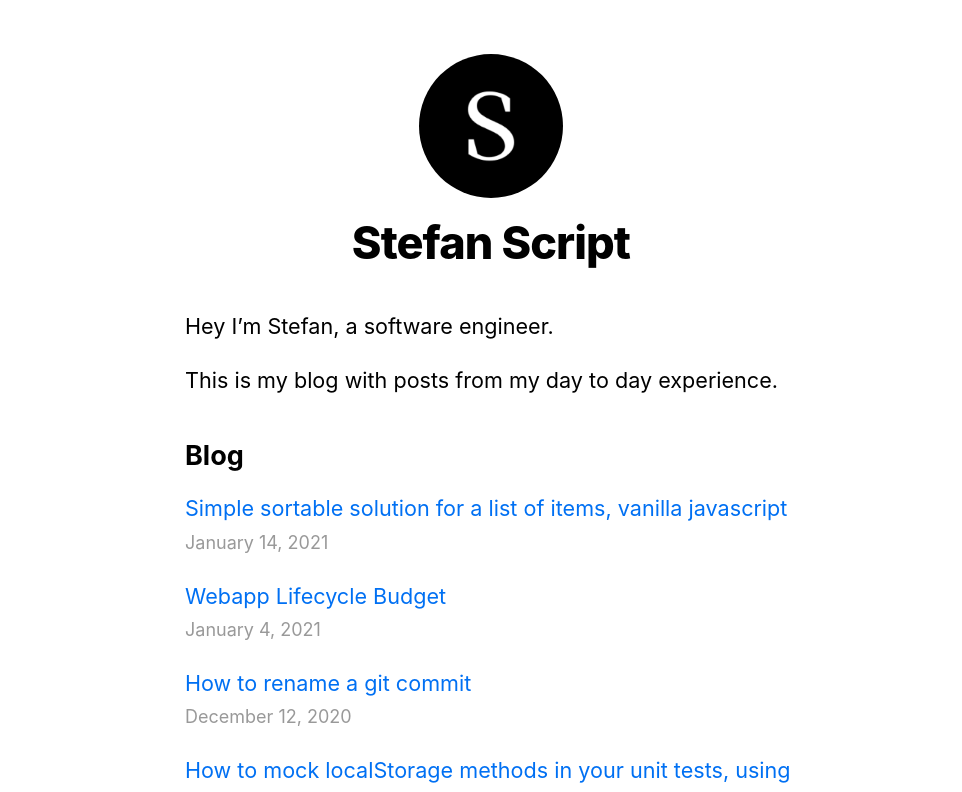
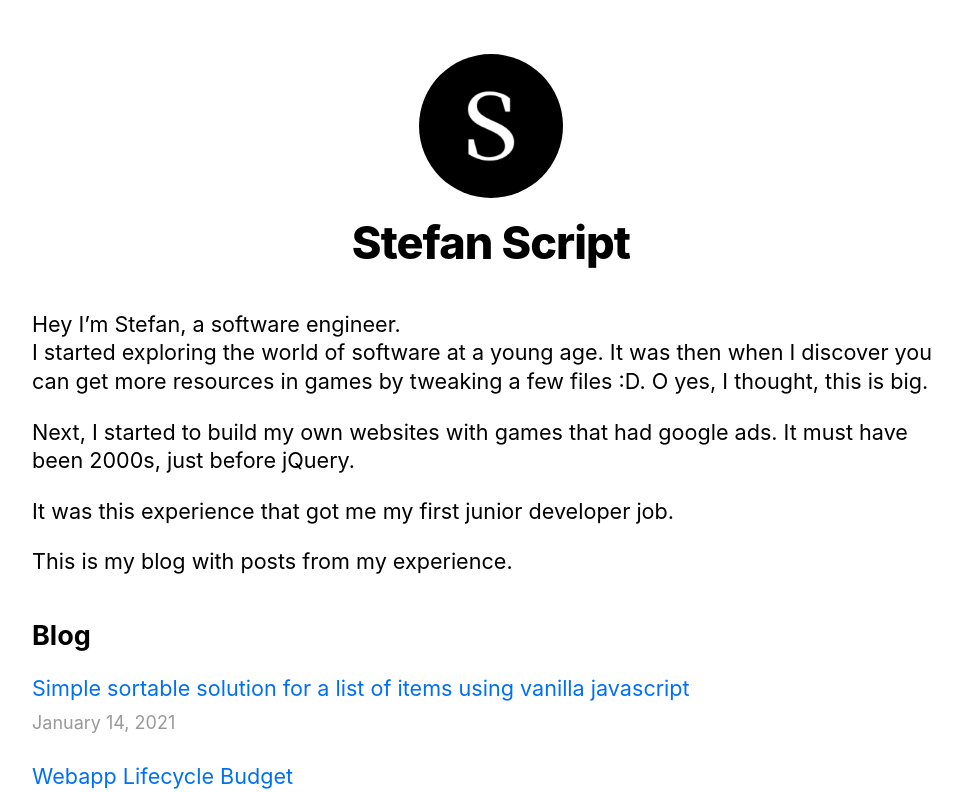
Before and after one commit to stefanscript/blog, a Next.js app: page / in a window 1280 px wide. Shown: the top 792 px of the page, without its empty margins (149-1111 px from the left). Built offline with nearby package versions, Linux system fonts and the light colour scheme.

Commit message:
refactor simple sortable library, update index

```diff
--- a/components/layout.module.css
+++ b/components/layout.module.css
@@ -1,5 +1,5 @@
 .container {
-  max-width: 36rem;
+  max-width: 53rem;
   padding: 0 1rem;
   margin: 3rem auto 6rem;
 }
--- a/pages/index.js
+++ b/pages/index.js
@@ -12,8 +12,18 @@ export default function Home({ allPosts }) {
         <title>{siteTitle}</title>
       </Head>
       <section className={utilStyles.headingMd}>
-        <p>Hey I&rsquo;m Stefan, a software engineer.</p>
-        <p>This is my blog with posts from my day to day experience.</p>
+        <p>
+          Hey I&rsquo;m Stefan, a software engineer. <br />I started exploring
+          the world of software at a young age. It was then when I discover you
+          can get more resources in games by tweaking a few files :D. O yes, I
+          thought, this is big.
+        </p>
+        <p>
+          Next, I started to build my own websites with games that had google
+          ads. It must have been 2000s, just before jQuery.
+        </p>
+          <p>It was this experience that got me my first junior developer job.</p>
+        <p>This is my blog with posts from my experience.</p>
       </section>
       <section className={`${utilStyles.headingMd} ${utilStyles.padding1px}`}>
         <h2 className={utilStyles.headingLg}>Blog</h2>
--- a/posts/simple-sortable-list-vanilla-js.md
+++ b/posts/simple-sortable-list-vanilla-js.md
@@ -1,12 +1,12 @@
 ---
-title: Simple sortable solution for a list of items, vanilla javascript
+title: Simple sortable solution for a list of items using vanilla javascript
 date: "2021-01-14"
 author: stefan
 ---
 
 I needed to create a very simple solution for sorting a list of items.
 
-#### I started with a simple list with each element having it's own data id
+#### I started with a list, each element having it's own id
 
     <ul class="simple-sortable">
         <li data-id="1">1 Bob</li>
@@ -15,8 +15,51 @@ I needed to create a very simple solution for sorting a list of items.
         <li data-id="4">4 Zack</li>
     </ul>
 
-#### the entire js needed (v1.0.1)
-After a bit of research (thanks MDN) and a bit of tinkering I came out with this solution:
+#### Next I had a look at the [Drag and Drop API](https://developer.mozilla.org/en-US/docs/Web/API/HTML_Drag_and_Drop_API)
+Here I discovered the events that I could use for my simple example: *dragstart, dragenter and dragend*.
+In order to use these events, I needed to set `draggable` on each of the list items.
+I decided to set the attribute using javascript:
+
+    item.setAttribute("draggable", true);
+
+#### dragstart
+    item.addEventListener("dragstart", (e) => {
+        dragged = e.target;
+    })
+When this event fires you know that `e.target` is the element that is being dragged.
+
+
+
+#### dragenter
+    item.addEventListener("dragenter", (e) => {
+        if (dragged !== e.target) {
+            target = e.target;
+        }
+    })
+`dragenter` fires when you touch elements of the list.
+`e.target` is the element that is being touched by your dragged
+element.
+
+#### dragend
+    item.addEventListener("dragend", (e) => {
+        if (target) {
+            if (draggedY < target.getBoundingClientRect().y) {
+                dragged.parentNode.removeChild(dragged);
+                target.after(dragged);
+            } else {
+                dragged.parentNode.removeChild(dragged);
+                target.before(dragged);
+            }
+        }
+    })
+Finally on dragend you can start to rearrange the elements that are affected by the new order
+
+
+
+#### All together now
+![Simple sortable 1.0](/images/simple-sortable1.0.gif)
+
+And the js
 
     function SimpleSortable(newOrderHandler) {
         window.addEventListener("load", () => {
@@ -63,8 +106,8 @@ After a bit of research (thanks MDN) and a bit of tinkering I came out with this
         });
     }
 
-I ended up creating a small library - https://github.com/stefanscript/simple-sortable.
+I ended up creating a small library - [https://github.com/stefanscript/simple-sortable](https://github.com/stefanscript/simple-sortable).
 
 References:
 
-Drag and drop MDN - https://developer.mozilla.org/en-US/docs/Web/API/HTML_Drag_and_Drop_API
+Drag and drop MDN - [https://developer.mozilla.org/en-US/docs/Web/API/HTML_Drag_and_Drop_API](https://developer.mozilla.org/en-US/docs/Web/API/HTML_Drag_and_Drop_API)
--- a/styles/globals.css
+++ b/styles/globals.css
@@ -26,6 +26,13 @@ img {
   display: block;
 }
 
+p {
+  line-height: 1.6rem;
+}
 pre {
   background-color: #f3f3f3;
+  width: 100%;
+  overflow: scroll;
+  padding: .5rem;
+  font-size: 0.9rem;
 }
```
Also changed, not shown: public/images/simple-sortable1.0.gif (added).
